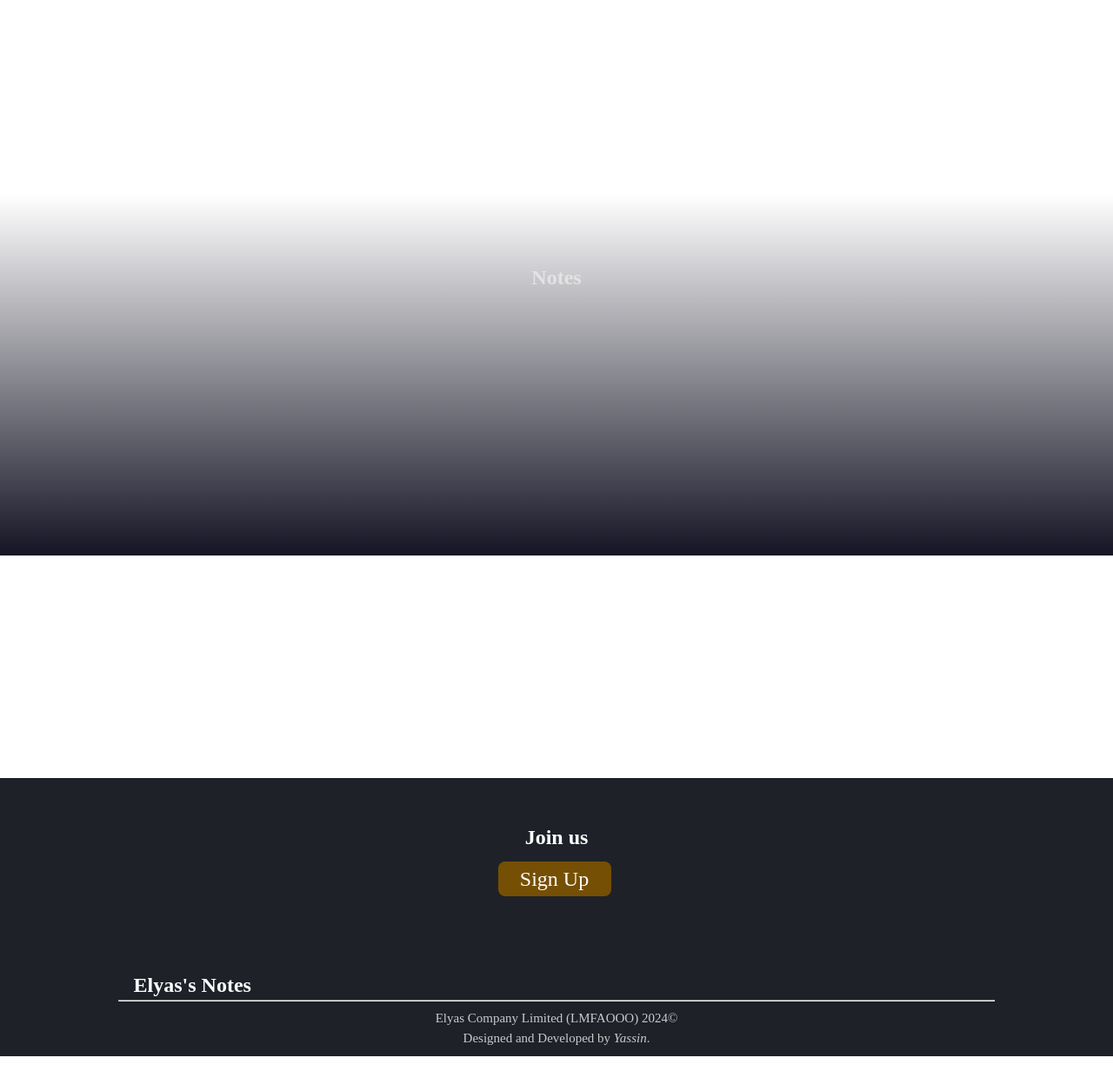
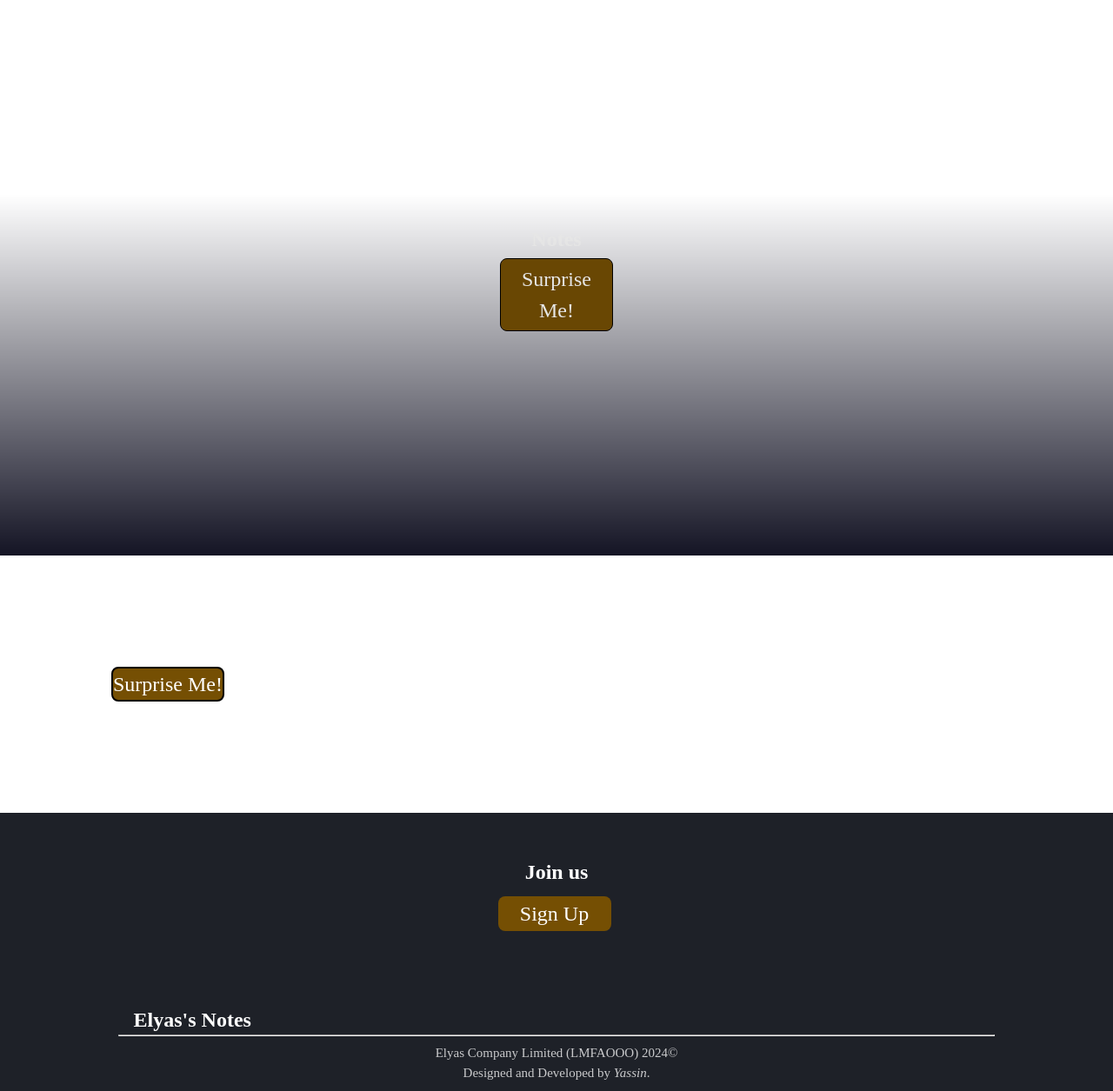
Before and after one commit to YassinWael/Elyas-Notes, a Flask app: template templates/view_subject.html in a window 1280 px wide. Shown: the part 63-1318 px from the top of the page at 87% size. Before the commit the page ends 1278 px from the top, so only its background shows below. Run offline with Flask 3, Linux system fonts and the light colour scheme; the template is opened without the code that fills it, so the values that code supplies are empty.

Commit message:
added surprise me! button to each subject

```diff
--- a/app.py
+++ b/app.py
@@ -1,3 +1,4 @@
+from random import randint,choice
 from bson import ObjectId
 from flask import Flask,render_template,redirect,request,session,flash
 from pymongo import MongoClient
@@ -272,8 +273,15 @@
     return render_template("view_subject.html",subject=subject)
 
 @app.route("/note/<subject_name>/<chapter_name>/<lesson_name>")
-def view_note(subject_name,chapter_name,lesson_name):
+def view_note(subject_name,chapter_name="",lesson_name=""):
 
+    if chapter_name == "random": #user wants a random lesson in a random chapter
+        ic(subject_name)
+        ic("Getting random lesson...")
+        subject = subjects_collection.find_one({"name":subject_name})
+        chapter = choice(subject["notes"])
+        lesson = choice(chapter['lessons'])
+        return render_template("view_note.html",lesson=lesson)
 
     ic(subject_name,chapter_name,lesson_name)
 
@@ -303,3 +311,5 @@
 
 
 # TODO: Add creating notes for admins
+# TODO: Create seperate utils.py
+# TODO: Write frontend for random note
--- a/static/styles.css
+++ b/static/styles.css
@@ -58,6 +58,10 @@
   font: inherit;
 }
 
+
+
+
+
 /* Remove all animations and transitions for people that prefer not to see them */
 @media (prefers-reduced-motion: reduce) {
   * {
@@ -92,7 +96,9 @@
 .warning {
   background-color: rgb(231, 231, 18);
 }
-
+.join-button {
+  transition: transform 0.3s ease-in-out;
+}
 .join-button:hover {
   transform: scale(1.05);
 }
@@ -386,7 +392,7 @@
   background-size: cover;
   background-repeat: no-repeat;
   filter: brightness(90%);
-  z-index: -2;
+  z-index: 1;
 }
 
 #view-subject-hero::after {
@@ -394,7 +400,7 @@
   width: 100%;
   height: 65%;
   position: absolute;
-  z-index: -1;
+  z-index: 2;
   background: linear-gradient(to bottom, transparent,rgba(0, 0, 20, 0.92));
   bottom: 0;
   left: 0;
--- a/templates/layout.html
+++ b/templates/layout.html
@@ -21,7 +21,7 @@
 
     <title>Elyas's Notes</title>
 </head>
-<!-- TODO: Fix animate.css cumulative layout shift and bottleneck for speed. -->
+
 
 <body>
     <nav>
--- a/templates/view_subject.html
+++ b/templates/view_subject.html
@@ -6,8 +6,10 @@
 
 <section id="view-subject-hero" style="background-image: url('{{ image_path }}');">
 
-    <h1 class="name" id="sharing-notes" style="margin:0;">{{ subject['name'] }}</h1>
-    <h2 style="color: rgba(255, 255, 255, 0.907);">{{ subject['notes_count' ]}} Notes</h2>
+    <h1 class="name" id="sharing-notes" style="margin:0; z-index:3;">{{ subject['name'] }}</h1>
+    <h2 style="color: rgba(255, 255, 255, 0.907); z-index:3;">{{ subject['notes_count' ]}} Notes</h2>
+    <a href="/note/{{ subject['name'] }}/random/random" class="join-button" style="text-align:center; z-index: 3; border:0.2px solid black; position:relative;max-width:150px;display:inline;margin:0; font-size:var(--font-size);padding:5px; margin-top:4px " > Surprise Me! </a>
+
 </section>
 
 <section id="view-subject-content">
@@ -26,6 +28,9 @@
         </summary>
     </details>
     {% endfor %}
+    <a href="/note/{{ subject['name'] }}/random/random" class="join-button" style="z-index: 999999999; border:2px solid black; position:relative;max-width:150px;display:inline;margin:0; " >Surprise Me!</a>
+
+
 </section>
 
 
```
